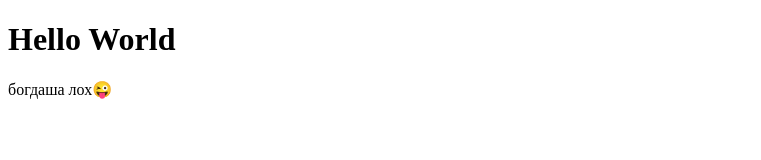
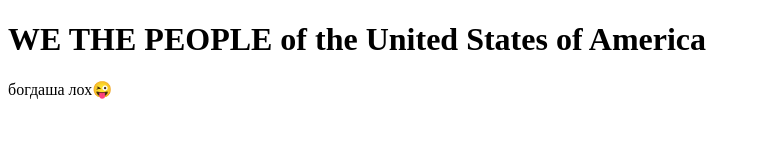
Before and after one commit to Mathcel/mathcel.github.io, a plain HTML site: page index.html in a window 1280 px wide. Shown: the whole page, without its empty margins (0-761 px from the left). Drawn offline with Linux system fonts and the light colour scheme.

Commit message:
Update index.html

```diff
--- a/index.html
+++ b/index.html
@@ -1,7 +1,7 @@
 <!DOCTYPE html>
 <html>
 <body>
- <h1>Hello World</h1>
+ <h1>WE THE PEOPLE of the United States of America</h1>
  <p>богдаша лох😜</p>
 </body>
 </html>
```
